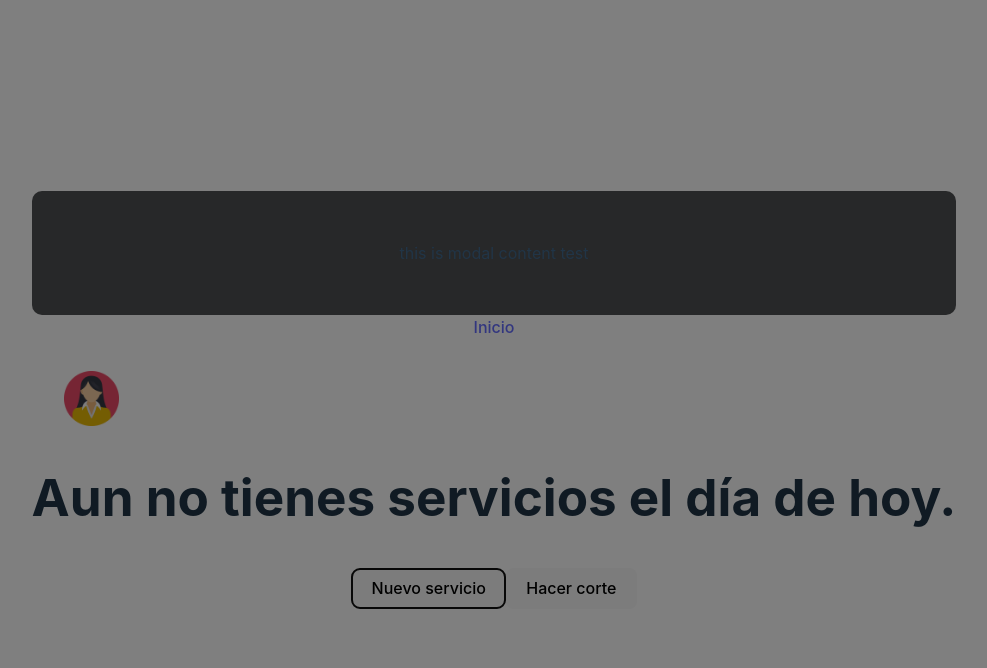
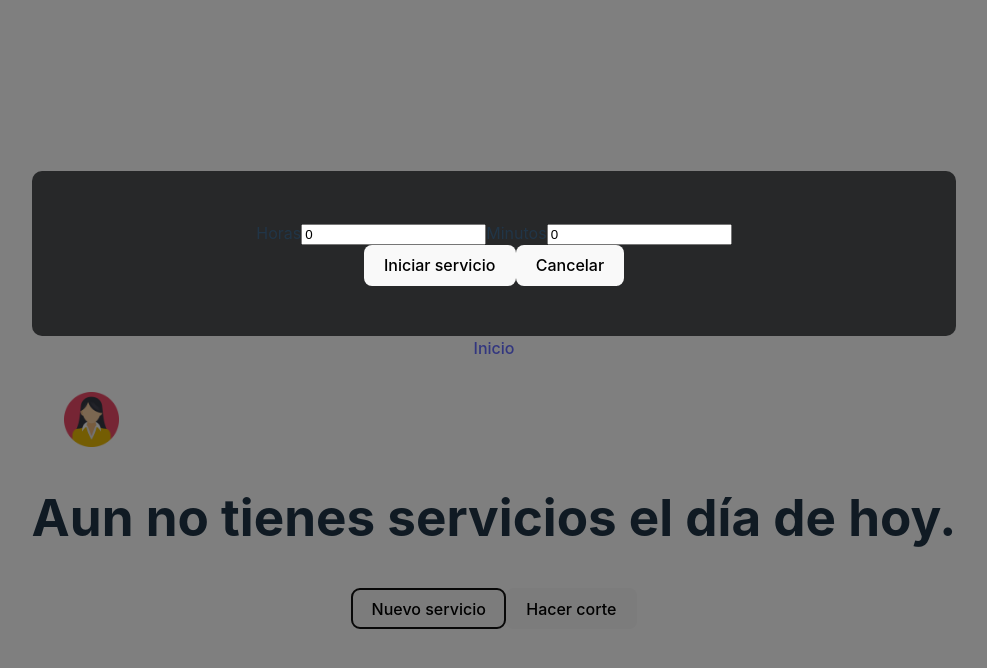
Before and after one commit to DavidVeVe/binnacle, a React (Vite) app: page /profile/1 in a window 1280 px wide. Both pictures are taken after a click on the button "Nuevo servicio". Shown: the top 668 px of the page, without its empty margins (146-1133 px from the left). Built offline with nearby package versions, Linux system fonts and the light colour scheme; no server answers.

Commit message:
Add basic add service reducer

```diff
--- a/src/Layouts/DailyRecord/NewServiceForm/index.jsx
+++ b/src/Layouts/DailyRecord/NewServiceForm/index.jsx
@@ -1,14 +1,61 @@
+import { useReducer } from "react";
 import Button from "../../../components/Button";
+import Input from "../../../components/Form/Input";
+import Label from "../../../components/Form/Label";
+import { newServiceFormReducer } from "../../reducers/dailyRecordReducer";
 
 const START_NEW_SERVICE = "Iniciar servicio";
 const CANCEL_NEW_SERVICE = "Cancelar";
 
-export default function NewServiceForm() {
+export default function NewServiceForm({ showModalHandler }) {
+  const [state, dispatch] = useReducer(newServiceFormReducer, {
+    hours: 0,
+    minutes: 0
+  });
+
+  const startServiceHandler = (e) => {
+    e.preventDefault();
+    console.log("start new service");
+  };
+
+  const cancelNewService = (e) => {
+    e.preventDefault();
+    console.log("cancel new service");
+  };
+
+  const onInputChangeHandler = (e, type) => {
+    console.log;
+    dispatch({ type, payload: e.target.value });
+  };
+
   return (
     <form>
-
-      <Button>{START_NEW_SERVICE}</Button>
-      <Button>{CANCEL_NEW_SERVICE}</Button>
+      <section className="new_service_form__inputs">
+        <Label>{"Horas"}</Label>
+        <Input
+          type="number"
+          id="hours"
+          name="hours"
+          value={state.hours}
+          onChange={(e) => onInputChangeHandler(e, "hours")}
+        />
+        <Label>{"Minutos"}</Label>
+        <Input
+          type="number"
+          id="minutes"
+          name="minutes"
+          value={state.minutes}
+          onChange={(e) => onInputChangeHandler(e, "minutes")}
+        />
+      </section>
+      <section className="new_service_form__buttons">
+        <Button type="button" onClick={startServiceHandler}>
+          {START_NEW_SERVICE}
+        </Button>
+        <Button type="button" onClick={cancelNewService}>
+          {CANCEL_NEW_SERVICE}
+        </Button>
+      </section>
     </form>
   );
 }
--- a/src/Layouts/DailyRecord/index.jsx
+++ b/src/Layouts/DailyRecord/index.jsx
@@ -8,6 +8,7 @@ import Avatar from "../../components/Avatar";
 import Button from "../../components/Button";
 import Modal from "../../components/Modal";
 import FallBackDailyRecord from "./Fallback";
+import NewServiceForm from "./NewServiceForm";
 
 const getProfileUrl = (id) => `${SERVER_URL}/profile/${id}`;
 
@@ -19,7 +20,7 @@ const HOME = "Inicio";
 export default function DailyRecord() {
   const { profileId } = useParams();
   const [profileData, setProfileData] = useState(null);
-  const [isVisible, setIsModalVisible] = useState(false);
+  const [isModalVisible, setIsModalVisible] = useState(false);
 
   useEffect(() => {
     const getData = async () => {
@@ -40,7 +41,6 @@ export default function DailyRecord() {
   const avatarName = <Text element="span">{profileData?.name || ""}</Text>;
 
   const showModalHandler = (event, value) => {
-    console.log("clicked showModalHandler");
     event.stopPropagation();
     setIsModalVisible((prevState) => value || !prevState);
   };
@@ -57,11 +57,13 @@ export default function DailyRecord() {
       <FallBackDailyRecord />
     );
 
-  return (
-    <>
-      <Modal isVisible={isVisible} showModalHandler={showModalHandler}>
-        {"this is modal content test"}
+  const ModalComponent = (
+    <Modal isModalVisible={isModalVisible} showModalHandler={showModalHandler}>
+      <NewServiceForm showModalHandler={showModalHandler} />
     </Modal>
+  );
+
+  const MainContent = (
     <section className="dailyrecord__container">
       <Link to="/">{HOME}</Link>
       <Avatar textComponent={avatarName} />
@@ -77,6 +79,12 @@ export default function DailyRecord() {
         </Button>
       </section>
     </section>
+  );
+
+  return (
+    <>
+      {ModalComponent}
+      {MainContent}
     </>
   );
 }
--- /dev/null
+++ b/src/Layouts/reducers/dailyRecordReducer.js
@@ -0,0 +1,17 @@
+const newServiceFormReducer = (state, action) => {
+  console.log(state, action);
+  switch (action.type) {
+    case "hours":
+      return { ...state, hours: action.payload };
+    case "minutes":
+      return { ...state, minutes: action.payload };
+    case "startService":
+      return { ...state, minutes: action.payload };
+    case "cancel":
+      return { hours: 0, minutes: 0 };
+    default:
+      break;
+  }
+};
+
+export { newServiceFormReducer };
--- a/src/components/Form/Input/index.jsx
+++ b/src/components/Form/Input/index.jsx
@@ -1,3 +1,12 @@
-export default function Input() {
-  return <p>Input</p>;
+export default function Input({ type, id, name, required, value, onChange }) {
+  return (
+    <input
+      type={type}
+      id={id}
+      name={name}
+      required={required}
+      value={value}
+      onChange={onChange}
+    />
+  );
 }
--- a/src/components/Form/Label/index.jsx
+++ b/src/components/Form/Label/index.jsx
@@ -1,3 +1,3 @@
-export default function Label() {
-  return <p>Label</p>;
+export default function Label({ children, forElement }) {
+  return <label htmlFor={forElement}>{children}</label>;
 }
--- a/src/components/Modal/index.jsx
+++ b/src/components/Modal/index.jsx
@@ -1,12 +1,12 @@
 import Backdrop from "./Backdrop";
 import "./modal.scss";
 
-export default function Modal({ children, isVisible, showModalHandler }) {
+export default function Modal({ children, isModalVisible, showModalHandler }) {
   return (
     <>
-      {isVisible && (
+      {isModalVisible && (
         <>
-          <Backdrop onClick={showModalHandler} isVisible={isVisible} />
+          <Backdrop onClick={showModalHandler} />
           <section className="modal__container">{children}</section>
         </>
       )}
--- a/src/components/Table/index.jsx
+++ b/src/components/Table/index.jsx
@@ -22,7 +22,7 @@ export default function Table({ data }) {
 
   const getTableBody = (data) => {
     return data.map((itemData) => {
-      return <Row>{getTableContent(itemData)}</Row>;
+      return <Row key={Math.random()}>{getTableContent(itemData)}</Row>;
     });
   };
 
```
Lines whose indentation alone changed are shown as unchanged.
